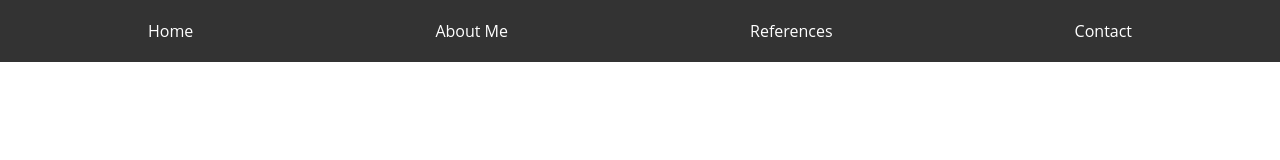
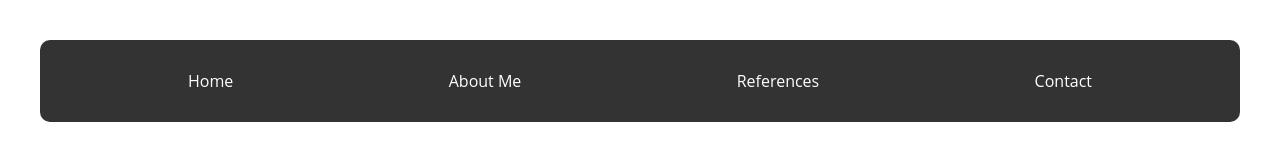
Before and after one commit to thedailyhorror/thedailyhorrorshow.github.io, a plain HTML site: page index.html in a window 1280 px wide. Drawn offline with Linux system fonts and the light colour scheme.

Commit message:
Navbar Update

```diff
--- a/style.css
+++ b/style.css
@@ -5,14 +5,18 @@ html, body {
 
 nav {
   position: fixed;
-  top: 0;
-  width: 100%;
+  top: 20px;
+  left: 20px;
+  right: 20px;
   background-color: #333;
   color: #fff;
   font-family: 'Open Sans', sans-serif;
-  display: flex; /* Flexbox-Layout */
-  justify-content: space-between; /* Links zentrieren und Platzhalter links/rechts */
-}
+  display: flex;
+  justify-content: space-between;
+  border-radius: 10px;
+  padding: 10px;
+  z-index: 1;
+  margin: 20px; /* Äußerer Abstand */}
 
 nav ul {
   display: flex;
```
